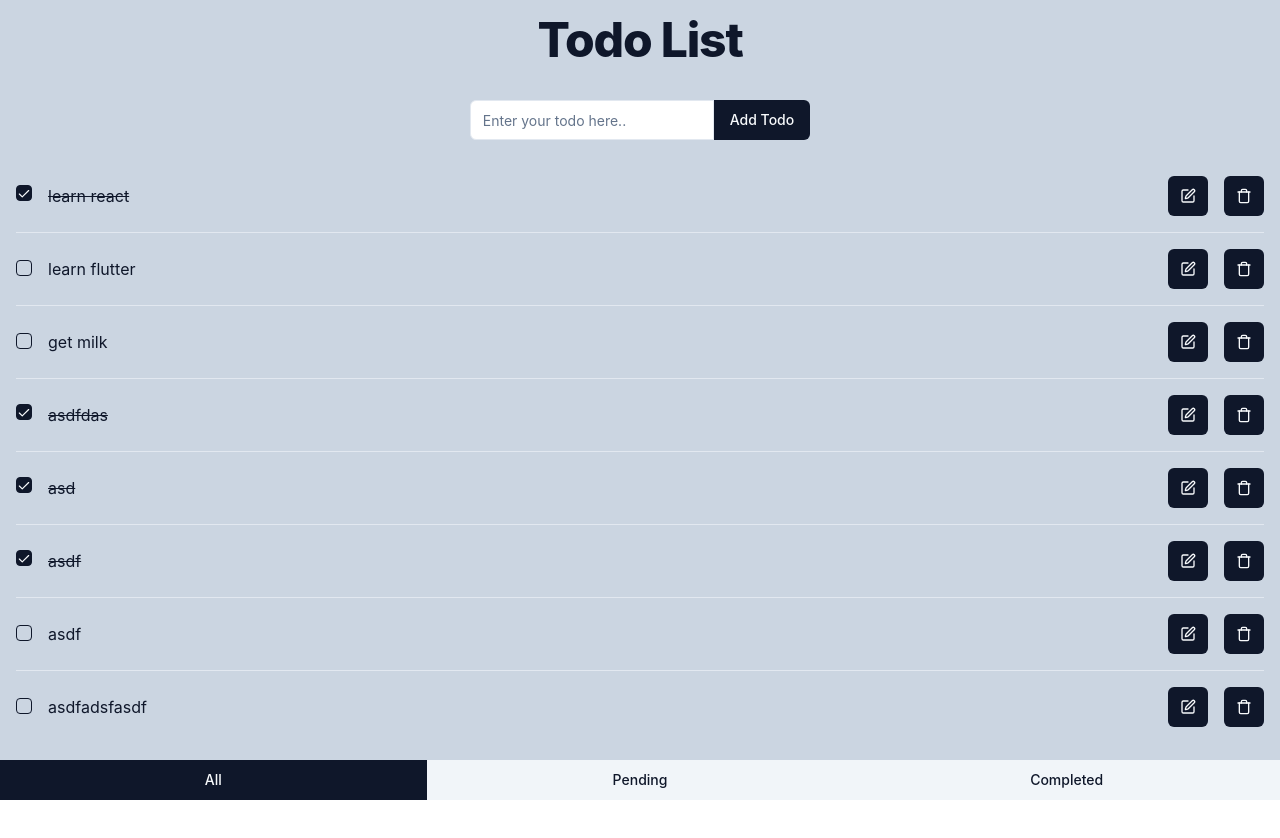
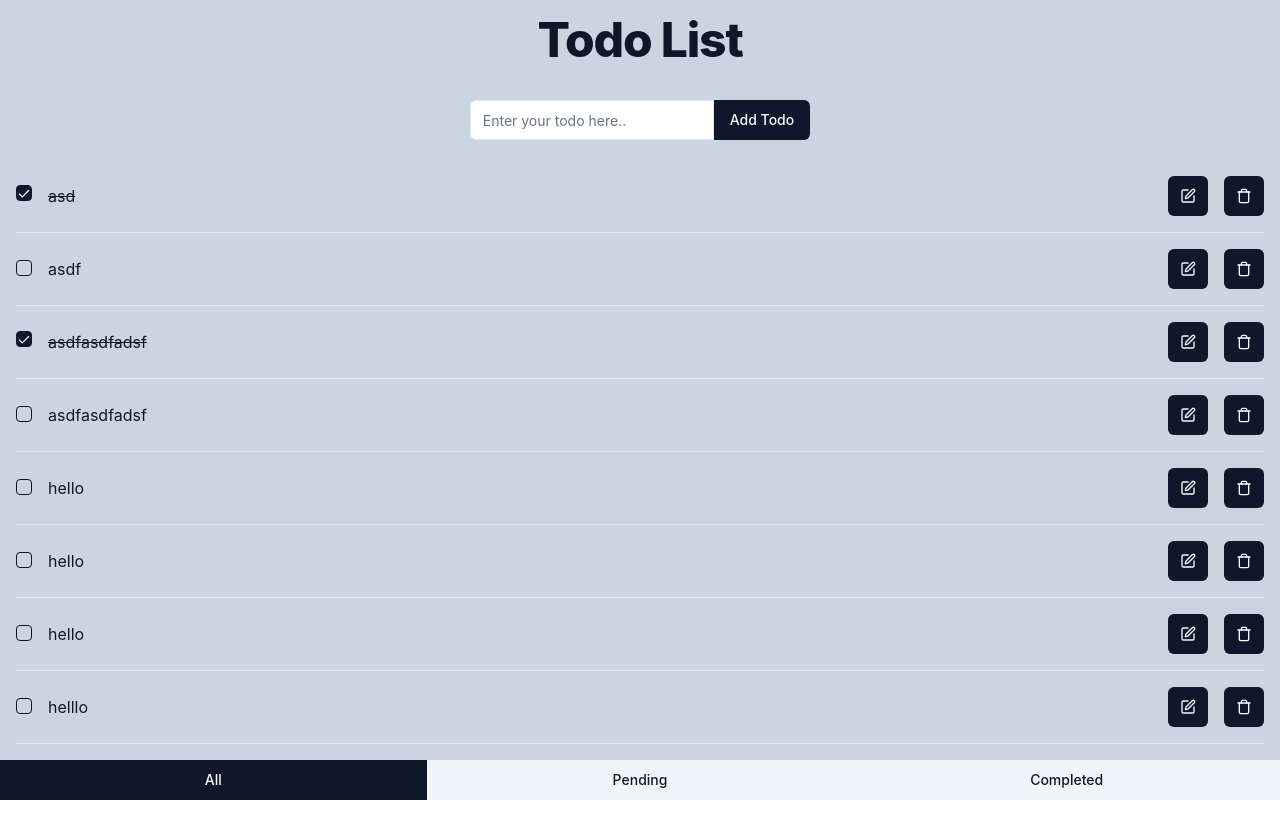
Before and after one commit to the-special-character/tsc-fs12, a React app: page / in a window 1280 px wide. Shown: the top 838 px of the page. Before the commit the page ends 800 px from the top, so only its background shows below. Built offline with nearby package versions, Linux system fonts and the light colour scheme; data requests are answered from the project's data file.

Commit message:
commit code

```diff
--- a/db.json
+++ b/db.json
@@ -1,33 +1,8 @@
 {
   "todoList": [
     {
-      "id": "927d",
-      "text": "learn react",
-      "isDone": true
-    },
-    {
-      "id": "f229",
-      "text": "learn flutter",
-      "isDone": false
-    },
-    {
-      "id": "346c",
-      "text": "get milk",
-      "isDone": false
-    },
-    {
-      "id": "86f2",
-      "text": "asdfdas",
-      "isDone": true
-    },
-    {
       "id": "ed1a",
       "text": "asd",
-      "isDone": true
-    },
-    {
-      "id": "b51c",
-      "text": "asdf",
       "isDone": true
     },
     {
@@ -36,8 +11,53 @@
       "isDone": false
     },
     {
-      "id": "f142",
-      "text": "asdfadsfasdf",
+      "id": "ecb1",
+      "text": "asdfasdfadsf",
+      "isDone": true
+    },
+    {
+      "id": "20d5",
+      "text": "asdfasdfadsf",
+      "isDone": false
+    },
+    {
+      "id": "5a2e",
+      "text": "hello",
+      "isDone": false
+    },
+    {
+      "id": "52e3",
+      "text": "hello",
+      "isDone": false
+    },
+    {
+      "id": "75dd",
+      "text": "hello",
+      "isDone": false
+    },
+    {
+      "id": "e4fc",
+      "text": "helllo",
+      "isDone": false
+    },
+    {
+      "id": "1a45",
+      "text": "hello",
+      "isDone": false
+    },
+    {
+      "id": "de72",
+      "text": "hello",
+      "isDone": false
+    },
+    {
+      "id": "8132",
+      "text": "asdfasdfdasf",
+      "isDone": false
+    },
+    {
+      "id": "5445",
+      "text": "asdfasdfdasf",
       "isDone": false
     }
   ]
--- a/src/Todo/index.jsx
+++ b/src/Todo/index.jsx
@@ -7,6 +7,7 @@ export default class Todo extends Component {
   state = {
     todoList: [],
     filterType: "all",
+    status: [],
   };
 
   todoText = createRef();
@@ -16,7 +17,21 @@ export default class Todo extends Component {
   }
 
   loadTodo = async (filterType) => {
+    const currentState = "LOAD_TODO";
     try {
+      this.setState(({ status }) => {
+        return {
+          status: [
+            ...status,
+            {
+              state: currentState,
+              status: "loading",
+              message: "Todo List is loading...",
+            },
+          ],
+        };
+      });
+
       let url = "http://localhost:3000/todoList";
       if (filterType !== "all") {
         url += `?isDone=${filterType === "completed"}`;
@@ -25,12 +40,33 @@ export default class Todo extends Component {
       const res = await fetch(url);
       const json = await res.json();
       this.setState({ todoList: json, filterType });
-    } catch (error) {}
+    } catch (error) {
+    } finally {
+      this.setState(({ status }) => {
+        const index = status.findIndex((x) => x.state === currentState);
+        return {
+          status: [...status.slice(0, index), ...status.slice(index + 1)],
+        };
+      });
+    }
   };
 
   addTodo = async (e) => {
+    const currentState = "ADD_TODO";
     try {
       e.preventDefault();
+      this.setState(({ status }) => {
+        return {
+          status: [
+            ...status,
+            {
+              state: currentState,
+              status: "loading",
+              message: "Todo List is loading...",
+            },
+          ],
+        };
+      });
 
       const todoTextRef = this.todoText.current;
 
@@ -59,7 +95,15 @@ export default class Todo extends Component {
           todoTextRef.value = "";
         }
       );
-    } catch (error) {}
+    } catch (error) {
+    } finally {
+      this.setState(({ status }) => {
+        const index = status.findIndex((x) => x.state === currentState);
+        return {
+          status: [...status.slice(0, index), ...status.slice(index + 1)],
+        };
+      });
+    }
   };
 
   updateTodo = async (item) => {
@@ -89,7 +133,22 @@ export default class Todo extends Component {
   };
 
   deleteTodo = async (item) => {
+    const currentState = "DELETE_TODO";
     try {
+      this.setState(({ status }) => {
+        return {
+          status: [
+            ...status,
+            {
+              id: item.id,
+              state: currentState,
+              status: "loading",
+              message: "Todo List is loading...",
+            },
+          ],
+        };
+      });
+
       await fetch(`http://localhost:3000/todoList/${item.id}`, {
         method: "DELETE",
       });
@@ -100,7 +159,17 @@ export default class Todo extends Component {
           todoList: [...todoList.slice(0, index), ...todoList.slice(index + 1)],
         };
       });
-    } catch (error) {}
+    } catch (error) {
+    } finally {
+      this.setState(({ status }) => {
+        const index = status.findIndex(
+          (x) => x.state === currentState && x.id === item.id
+        );
+        return {
+          status: [...status.slice(0, index), ...status.slice(index + 1)],
+        };
+      });
+    }
   };
 
   onChangeFilterType = (filterType) => {
@@ -108,17 +177,29 @@ export default class Todo extends Component {
   };
 
   render() {
-    const { todoList, filterType } = this.state;
+    const { todoList, filterType, status } = this.state;
+
+    const loadTodo = status.find((x) => x.state === "LOAD_TODO");
+    const addTodo = status.find((x) => x.state === "ADD_TODO");
+    const deleteTodo = status.filter((x) => x.state === "DELETE_TODO");
+
     return (
       <div className="h-screen bg-slate-300 flex flex-col items-center">
         <h1 className="my-4">Todo List</h1>
-        <TodoForm addTodo={this.addTodo} ref={this.todoText} />
+        <TodoForm addTodo={this.addTodo} ref={this.todoText} status={addTodo} />
+        {loadTodo?.status === "loading" ? (
+          <div className="flex-1 m-4 items-center">
+            <h1>{loadTodo.message}</h1>
+          </div>
+        ) : (
           <TodoList
             todoList={todoList}
             updateTodo={this.updateTodo}
             deleteTodo={this.deleteTodo}
             filterType={filterType}
+            status={deleteTodo}
           />
+        )}
         <TodoFilter
           filterType={filterType}
           onChangeFilterType={this.loadTodo}
--- a/src/Todo/todoForm.jsx
+++ b/src/Todo/todoForm.jsx
@@ -3,7 +3,7 @@ import { Label } from "../components/ui/label";
 import { Input } from "../components/ui/input";
 import { Button } from "../components/ui/button";
 
-const TodoForm = forwardRef(({ addTodo }, ref) => {
+const TodoForm = forwardRef(({ addTodo, status }, ref) => {
   return (
     <form className="flex m-5" onSubmit={addTodo}>
       <div className="grid w-full max-w-sm items-center gap-1.5">
@@ -18,7 +18,11 @@ const TodoForm = forwardRef(({ addTodo }, ref) => {
           className="rounded-r-none"
         />
       </div>
-      <Button type="submit" className="rounded-l-none">
+      <Button
+        disabled={status?.status === "loading"}
+        type="submit"
+        className="rounded-l-none"
+      >
         Add Todo
       </Button>
     </form>
--- a/src/Todo/todoItem.jsx
+++ b/src/Todo/todoItem.jsx
@@ -30,7 +30,7 @@ export default class TodoItem extends PureComponent {
 
   render() {
     console.log("todo item");
-    const { item, updateTodo, deleteTodo, isLast } = this.props;
+    const { item, updateTodo, deleteTodo, isLast, status } = this.props;
     const { isUpdating } = this.state;
     return (
       <li className="list-none m-4" key={item.id}>
@@ -75,7 +75,11 @@ export default class TodoItem extends PureComponent {
               </Button>
             </div>
           )}
-          <Button size="icon" onClick={() => deleteTodo(item)}>
+          <Button
+            disabled={status?.status === "loading"}
+            size="icon"
+            onClick={() => deleteTodo(item)}
+          >
             <Trash className="h-4 w-4" />
           </Button>
         </div>
--- a/src/Todo/todoList.jsx
+++ b/src/Todo/todoList.jsx
@@ -1,17 +1,19 @@
 import React from "react";
 import TodoItem from "./todoItem";
 
-const TodoList = ({ todoList, updateTodo, deleteTodo, filterType }) => {
+const TodoList = ({ todoList, updateTodo, deleteTodo, status }) => {
   console.log("todo list");
   return (
     <ul className="w-full m-0 p-0 flex-1 overflow-auto">
       {todoList.map((item, i) => {
+        const deleteStatus = status.find((x) => x.id === item.id);
         return (
           <TodoItem
             key={item.id}
             item={item}
             updateTodo={updateTodo}
             deleteTodo={deleteTodo}
+            status={deleteStatus}
             isLast={i + 1 === todoList.length}
           />
         );
```
Lines whose indentation alone changed are shown as unchanged.
